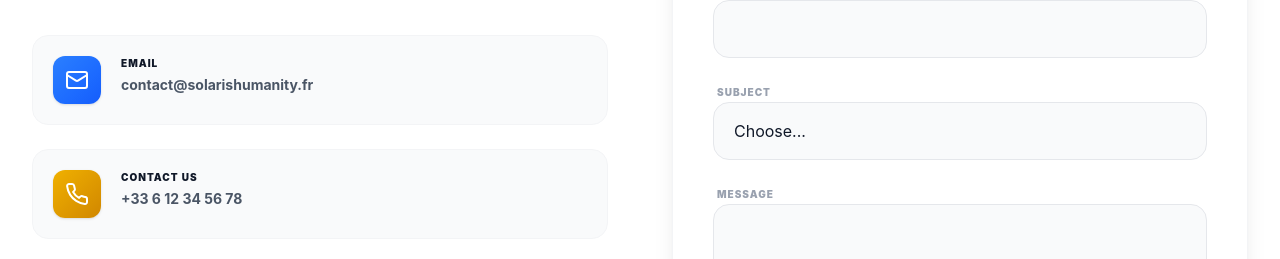
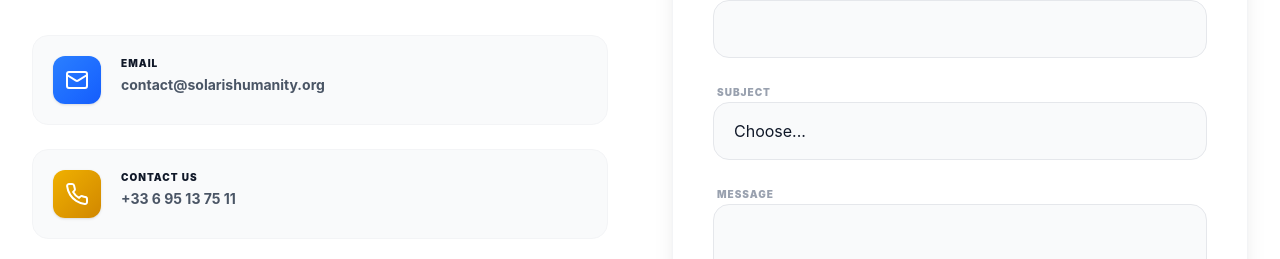
Before and after one commit to 7even5iv/solarishumanity, a React (Vite) app: page /Contact in a window 1280 px wide. Shown: the part 452-711 px from the top of the page. Built offline with nearby package versions, Linux system fonts and the light colour scheme.

Commit message:
:Mise à jour 14

```diff
--- a/src/sections/Contact.tsx
+++ b/src/sections/Contact.tsx
@@ -34,15 +34,15 @@ const Contact: React.FC = () => {
     {
       icon: <Mail size={24} />,
       title: t('contact.email_label'),
-      content: "contact@solarishumanity.fr",
-      link: "mailto:contact@solarishumanity.fr",
+      content: "contact@solarishumanity.org",
+      link: "mailto:contact@solarishumanity.org",
       gradient: "from-blue-500 to-blue-600"
     },
     {
       icon: <Phone size={24} />,
       title: t('footer.contact_title'), // Réutilisation d'une clé existante
-      content: "+33 6 12 34 56 78",
-      link: "tel:+33612345678",
+      content: "+33 6 95 13 75 11",
+      link: "tel:+33695137511",
       gradient: "from-yellow-500 to-yellow-600"
     },
     {
@@ -55,7 +55,7 @@ const Contact: React.FC = () => {
       icon: <Globe size={24} />,
       title: "Web",
       content: "www.solarishumanity.fr",
-      link: "https://www.solarishumanity.fr",
+      link: "https://www.solarishumanity.org",
       gradient: "from-yellow-500 to-amber-600"
     }
   ], [t]);
```
